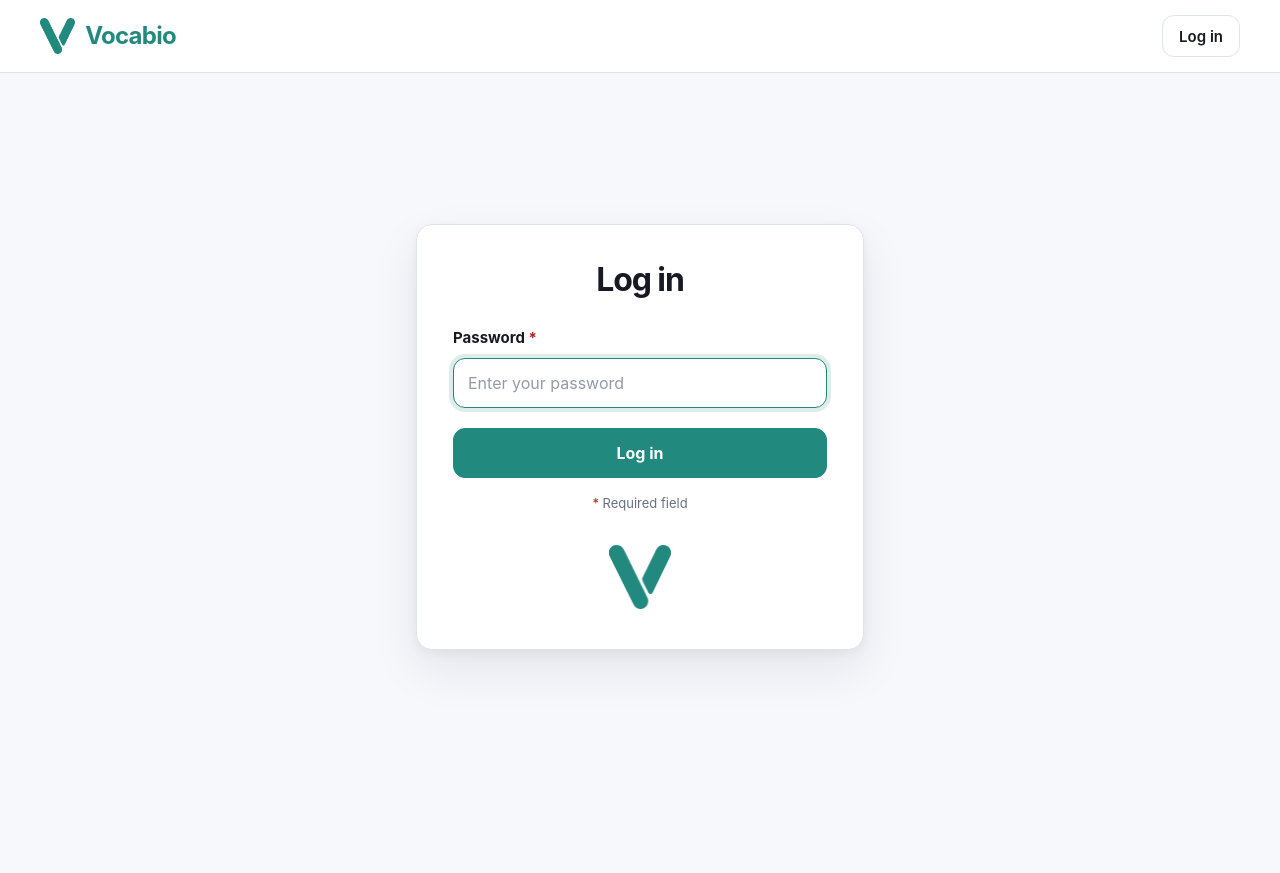
After one commit to alex-nuclearboy/lexicon, a Django app: page /accounts/login/ in a window 1280 px wide. The commit adds this page. Run offline with Django 5.2, Linux system fonts and the light colour scheme; parts of the project's set-up code (start-up, migrations or seed data) failed here and were passed over.

Commit message:
feat(accounts): add owner authentication flow
Add the single-owner account configuration, password-only log-in form, branded authentication interface and secure log-out flow.

```diff
--- /dev/null
+++ b/accounts/forms.py
@@ -0,0 +1,58 @@
+from django import forms
+from django.conf import settings
+from django.contrib.auth import authenticate
+from django.contrib.auth.models import AbstractBaseUser
+from django.http import HttpRequest
+
+
+class OwnerLoginForm(forms.Form):
+    password = forms.CharField(
+        label="Password",
+        required=True,
+        strip=False,
+        widget=forms.PasswordInput(
+            attrs={
+                "class": "login-form__input",
+                "autocomplete": "current-password",
+                "autofocus": True,
+                "placeholder": "Enter your password",
+                "aria-required": "true",
+                "aria-describedby": "password-required-note",
+            }
+        ),
+    )
+
+    def __init__(
+        self,
+        *args,
+        request: HttpRequest | None = None,
+        **kwargs,
+    ) -> None:
+        super().__init__(*args, **kwargs)
+
+        self.request = request
+        self.user_cache: AbstractBaseUser | None = None
+
+    def clean(self) -> dict:
+        cleaned_data = super().clean()
+        password = cleaned_data.get("password")
+
+        if not password:
+            return cleaned_data
+
+        self.user_cache = authenticate(
+            request=self.request,
+            username=settings.SITE_OWNER_USERNAME,
+            password=password,
+        )
+
+        if self.user_cache is None:
+            self.add_error(
+                "password",
+                "The password is incorrect.",
+            )
+
+        return cleaned_data
+
+    def get_user(self) -> AbstractBaseUser | None:
+        return self.user_cache
--- /dev/null
+++ b/accounts/static/accounts/css/login.css
@@ -0,0 +1,260 @@
+.login-page {
+    min-height: calc(100dvh - 4.5rem);
+    padding: 3rem 1.5rem;
+
+    display: grid;
+    place-items: center;
+}
+
+.login-card {
+    width: min(100%, 28rem);
+    padding: 2.25rem;
+
+    border: 1px solid var(--colour-border);
+    border-radius: 1rem;
+
+    background: var(--colour-surface);
+
+    box-shadow:
+        0 0.25rem 0.75rem rgb(23 25 35 / 5%),
+        0 1.25rem 3rem rgb(23 25 35 / 8%);
+
+    text-align: center;
+}
+
+.login-card__header {
+    margin-bottom: 1.75rem;
+}
+
+.login-card__title {
+    margin: 0;
+
+    color: var(--colour-text);
+
+    font-size: clamp(1.75rem, 5vw, 2rem);
+    font-weight: 750;
+    line-height: 1.2;
+    letter-spacing: -0.035em;
+}
+
+.login-card__description {
+    margin: 0.625rem 0 0;
+
+    color: var(--colour-text-muted);
+
+    font-size: 0.9375rem;
+}
+
+/* Form */
+
+.login-form {
+    display: grid;
+    gap: 1.25rem;
+
+    text-align: left;
+}
+
+.login-form__field {
+    display: grid;
+    gap: 0.5rem;
+}
+
+.login-form__label {
+    color: var(--colour-text);
+
+    font-size: 0.9375rem;
+    font-weight: 650;
+}
+
+.login-form__required-marker {
+    color: var(--colour-error, #b42318);
+}
+
+.login-form__input {
+    width: 100%;
+    min-height: 3rem;
+    padding: 0.75rem 0.875rem;
+
+    border: 1px solid var(--colour-border);
+    border-radius: var(--border-radius);
+
+    background: var(--colour-surface);
+    color: var(--colour-text);
+
+    outline: none;
+
+    transition:
+        border-color 150ms ease,
+        box-shadow 150ms ease;
+}
+
+.login-form__input::placeholder {
+    color: var(--colour-text-muted);
+    opacity: 0.7;
+}
+
+.login-form__input:hover {
+    border-color: var(--colour-brand);
+}
+
+.login-form__input:focus {
+    border-color: var(--colour-brand);
+
+    box-shadow:
+        0 0 0 0.25rem rgb(33 137 126 / 15%);
+}
+
+.login-form__error,
+.login-form__general-errors p {
+    margin: 0;
+
+    color: var(--colour-error, #b42318);
+
+    font-size: 0.875rem;
+    line-height: 1.4;
+}
+
+.login-form__general-errors {
+    padding: 0.75rem 0.875rem;
+
+    border: 1px solid rgb(180 35 24 / 25%);
+    border-radius: var(--border-radius);
+
+    background: rgb(180 35 24 / 6%);
+}
+
+/* Submit button */
+
+.login-form__submit {
+    min-height: 3rem;
+    padding: 0.75rem 1rem;
+
+    border: 1px solid var(--colour-brand);
+    border-radius: var(--border-radius);
+
+    background: var(--colour-brand);
+    color: #ffffff;
+
+    font: inherit;
+    font-weight: 700;
+
+    cursor: pointer;
+
+    transition:
+        filter 150ms ease,
+        box-shadow 150ms ease,
+        transform 150ms ease;
+}
+
+.login-form__submit:hover {
+    filter: brightness(1.1);
+
+    box-shadow:
+        0 0.5rem 1.25rem rgb(33 137 126 / 25%);
+
+    transform: translateY(-1px);
+}
+
+.login-form__submit:focus-visible {
+    outline: 3px solid rgb(33 137 126 / 30%);
+    outline-offset: 3px;
+}
+
+.login-form__submit:active {
+    filter: brightness(0.9);
+    transform: translateY(0);
+}
+
+/* Required field note */
+
+.login-card__required-note {
+    margin: 1rem 0 0;
+
+    color: var(--colour-text-muted);
+
+    font-size: 0.8125rem;
+}
+
+.login-card__required-note span {
+    color: var(--colour-error, #b42318);
+}
+
+/* Logo */
+
+.login-card__logo-link {
+    width: 4.5rem;
+    height: 4.5rem;
+    margin: 1.75rem auto 0;
+
+    display: grid;
+    place-items: center;
+
+    border-radius: 1rem;
+
+    transition:
+        filter 180ms ease,
+        transform 180ms ease;
+}
+
+.login-card__logo {
+    width: 4rem;
+    height: 4rem;
+
+    object-fit: contain;
+}
+
+.login-card__logo-link:hover {
+    filter:
+        drop-shadow(
+            0 0 0.5rem rgb(33 137 126 / 25%)
+        );
+
+    transform: translateY(-1px) scale(1.015);
+}
+
+.login-card__logo-link:focus-visible {
+    outline: 3px solid rgb(33 137 126 / 25%);
+    outline-offset: 4px;
+}
+
+/* Accessibility */
+
+.visually-hidden {
+    position: absolute;
+
+    width: 1px;
+    height: 1px;
+    padding: 0;
+    margin: -1px;
+
+    overflow: hidden;
+    clip: rect(0 0 0 0);
+    white-space: nowrap;
+
+    border: 0;
+}
+
+@media (max-width: 40rem) {
+    .login-page {
+        min-height: calc(100dvh - 4rem);
+        padding: 2rem 1rem;
+    }
+
+    .login-card {
+        padding: 1.75rem 1.25rem;
+    }
+}
+
+@media (prefers-reduced-motion: reduce) {
+    .login-form__input,
+    .login-form__submit,
+    .login-card__logo-link {
+        transition: none;
+    }
+
+    .login-form__submit:hover,
+    .login-form__submit:active,
+    .login-card__logo-link:hover {
+        transform: none;
+    }
+}
--- /dev/null
+++ b/accounts/templates/accounts/login.html
@@ -0,0 +1,109 @@
+{% extends "base.html" %}
+{% load static %}
+
+{% block title %}Log in | Vocabio{% endblock %}
+
+{% block extra_css %}
+    <link
+        rel="stylesheet"
+        href="{% static 'accounts/css/login.css' %}"
+    >
+{% endblock %}
+
+{% block content %}
+    <section
+        class="login-page"
+        aria-labelledby="login-title"
+    >
+        <div class="login-card">
+            <header class="login-card__header">
+                <h1
+                    class="login-card__title"
+                    id="login-title"
+                >
+                    Log in
+                </h1>
+
+            </header>
+
+            <form
+                class="login-form"
+                method="post"
+                action="{% url 'accounts:login' %}"
+            >
+                {% csrf_token %}
+
+                {% if form.non_field_errors %}
+                    <div
+                        class="login-form__general-errors"
+                        role="alert"
+                    >
+                        {% for error in form.non_field_errors %}
+                            <p>{{ error }}</p>
+                        {% endfor %}
+                    </div>
+                {% endif %}
+
+                <div class="login-form__field">
+                    <label
+                        class="login-form__label"
+                        for="{{ form.password.id_for_label }}"
+                    >
+                        Password
+
+                        <span
+                            class="login-form__required-marker"
+                            aria-hidden="true"
+                        >
+                            *
+                        </span>
+
+                        <span class="visually-hidden">
+                            required
+                        </span>
+                    </label>
+
+                    {{ form.password }}
+
+                    {% for error in form.password.errors %}
+                        <p
+                            class="login-form__error"
+                            role="alert"
+                        >
+                            {{ error }}
+                        </p>
+                    {% endfor %}
+                </div>
+
+                <button
+                    class="login-form__submit"
+                    type="submit"
+                >
+                    Log in
+                </button>
+            </form>
+
+            <p
+                class="login-card__required-note"
+                id="password-required-note"
+            >
+                <span aria-hidden="true">*</span>
+                Required field
+            </p>
+
+            <a
+                class="login-card__logo-link"
+                href="{% url 'core:home' %}"
+                aria-label="Return to the Vocabio home page"
+            >
+                <img
+                    class="login-card__logo"
+                    src="{% static 'images/vocabio_logo.png' %}"
+                    alt=""
+                    width="72"
+                    height="72"
+                >
+            </a>
+        </div>
+    </section>
+{% endblock %}
--- /dev/null
+++ b/accounts/urls.py
@@ -0,0 +1,11 @@
+from django.urls import path
+
+from . import views
+
+
+app_name = "accounts"
+
+urlpatterns = [
+    path("login/", views.login_view, name="login"),
+    path("logout/", views.logout_view, name="logout"),
+]
--- a/accounts/views.py
+++ b/accounts/views.py
@@ -1,3 +1,37 @@
-from django.shortcuts import render
+from django.conf import settings
+from django.contrib.auth import login, logout
+from django.http import HttpRequest, HttpResponse
+from django.shortcuts import redirect, render
+from django.views.decorators.http import require_POST
 
-# Create your views here.
+from .forms import OwnerLoginForm
+
+
+def login_view(request: HttpRequest) -> HttpResponse:
+    if request.user.is_authenticated:
+        return redirect(settings.LOGIN_REDIRECT_URL)
+
+    form = OwnerLoginForm(
+        request.POST or None,
+        request=request,
+    )
+
+    if request.method == "POST" and form.is_valid():
+        user = form.get_user()
+
+        if user is not None:
+            login(request, user)
+            return redirect(settings.LOGIN_REDIRECT_URL)
+
+    return render(
+        request,
+        "accounts/login.html",
+        {"form": form},
+    )
+
+
+@require_POST
+def logout_view(request: HttpRequest) -> HttpResponse:
+    logout(request)
+
+    return redirect(settings.LOGOUT_REDIRECT_URL)
--- a/config/urls.py
+++ b/config/urls.py
@@ -21,4 +21,5 @@ from django.urls import include, path
 urlpatterns = [
     path('admin/', admin.site.urls),
     path("", include("core.urls")),
+    path("accounts/", include("accounts.urls")),
 ]
--- a/static/css/base.css
+++ b/static/css/base.css
@@ -9,6 +9,8 @@
 
     --colour-brand: #21897e;
     --colour-brand-hover: #17665f;
+
+    --colour-error: #b42318;
 
     --page-width: 1200px;
     --border-radius: 0.75rem;
--- a/static/css/components/header.css
+++ b/static/css/components/header.css
@@ -63,33 +63,61 @@
     gap: 1rem;
 }
 
-.site-header__login {
+.site-header__logout-form {
+    margin: 0;
+}
+
+.site-header__auth-action {
+    min-height: 2.625rem;
     padding: 0.625rem 1rem;
+
+    display: inline-flex;
+    align-items: center;
+    justify-content: center;
 
     border: 1px solid var(--colour-border);
     border-radius: var(--border-radius);
 
     background: var(--colour-surface);
+    color: var(--colour-text);
 
+    font: inherit;
     font-size: 0.9375rem;
     font-weight: 600;
+    line-height: 1;
+    text-decoration: none;
+
+    cursor: pointer;
 
     transition:
         border-color 150ms ease,
+        box-shadow 150ms ease,
         color 150ms ease,
         transform 150ms ease;
 }
 
-.site-header__login:hover {
+.site-header__auth-action:hover {
     border-color: var(--colour-brand);
     color: var(--colour-brand);
+
+    box-shadow:
+        0 0.375rem 1rem rgb(33 137 126 / 15%);
+
     transform: translateY(-1px);
+}
+
+.site-header__auth-action:focus-visible {
+    outline: 3px solid rgb(33 137 126 / 25%);
+    outline-offset: 3px;
+}
+
+.site-header__auth-action:active {
+    transform: translateY(0);
 }
 
 /* Keyboard navigation */
 
-.site-header__brand:focus-visible,
-.site-header__login:focus-visible {
+.site-header__brand:focus-visible {
     outline: 3px solid rgb(33 137 126 / 25%);
     outline-offset: 4px;
 }
@@ -121,13 +149,13 @@
 
 @media (prefers-reduced-motion: reduce) {
     .site-header__brand,
-    .site-header__brand-text,
-    .site-header__login {
+    .site-header__auth-action {
         transition: none;
     }
 
     .site-header__brand:hover,
-    .site-header__login:hover {
+    .site-header__auth-action:hover,
+    .site-header__auth-action:active {
         transform: none;
     }
 }
--- a/templates/components/header.html
+++ b/templates/components/header.html
@@ -24,14 +24,29 @@
             class="site-header__navigation"
             aria-label="Main navigation"
         >
-            <a
-                class="site-header__login"
-                href="#"
-                title="Coming soon"
-                aria-label="Log in — coming soon"
-            >
-                Log in
-            </a>
+            {% if user.is_authenticated %}
+                <form
+                    class="site-header__logout-form"
+                    method="post"
+                    action="{% url 'accounts:logout' %}"
+                >
+                    {% csrf_token %}
+
+                    <button
+                        class="site-header__auth-action"
+                        type="submit"
+                    >
+                        Log out
+                    </button>
+                </form>
+            {% else %}
+                <a
+                    class="site-header__auth-action"
+                    href="{% url 'accounts:login' %}"
+                >
+                    Log in
+                </a>
+            {% endif %}
         </nav>
     </div>
 </header>
```
Also changed, not shown: config/settings.py (+15 -0 lines), 1 other file.
